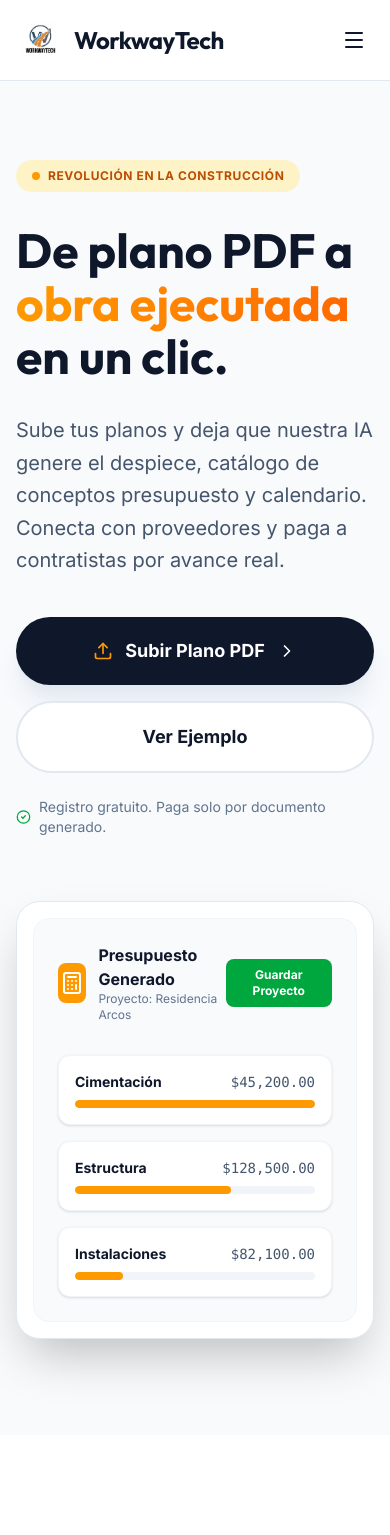
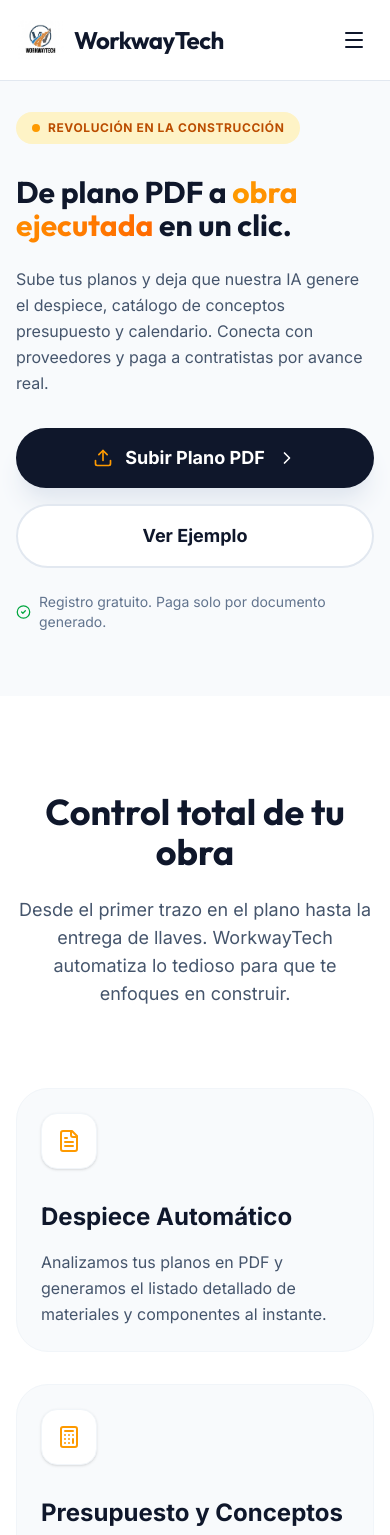
Before and after one commit to elibenson-workway/worwkay_landing, a React (Vite) app: page / in a window 390 px wide. Shown: the top 1535 px of the page. Built offline with nearby package versions, Linux system fonts and the light colour scheme.

Commit message:
fixe mobile

```diff
--- a/src/App.tsx
+++ b/src/App.tsx
@@ -107,14 +107,14 @@
       </nav>
 
       {/* Hero Section */}
-      <section className="pt-40 pb-24 px-4 relative overflow-hidden">
+      <section className="pt-28 sm:pt-40 pb-16 sm:pb-24 px-4 relative overflow-hidden">
         <div className="absolute top-0 left-1/2 -translate-x-1/2 w-full h-full -z-10 opacity-30 pointer-events-none">
           <div className="absolute top-[-10%] left-[-10%] w-[40%] h-[40%] bg-amber-200 blur-[120px] rounded-full" />
           <div className="absolute bottom-[-10%] right-[-10%] w-[40%] h-[40%] bg-orange-100 blur-[120px] rounded-full" />
         </div>
 
         <div className="max-w-7xl mx-auto">
-          <div className="grid lg:grid-cols-2 gap-16 items-center">
+          <div className="grid lg:grid-cols-2 gap-10 lg:gap-16 items-center">
             <motion.div
               initial={{ opacity: 0, x: -30 }}
               animate={{ opacity: 1, x: 0 }}
@@ -127,19 +127,19 @@
                 </span>
                 Revolución en la Construcción
               </div>
-              <h1 className="text-5xl md:text-7xl font-display font-bold text-slate-900 leading-[1.1] mb-8">
+              <h1 className="text-3xl sm:text-5xl md:text-7xl font-display font-bold text-slate-900 leading-[1.1] mb-6 sm:mb-8">
                 De plano PDF a <span className="text-transparent bg-clip-text bg-gradient-to-r from-amber-500 to-orange-500">obra ejecutada</span> en un clic.
               </h1>
-              <p className="text-xl text-slate-600 mb-10 leading-relaxed max-w-xl">
+              <p className="text-base sm:text-xl text-slate-600 mb-8 sm:mb-10 leading-relaxed max-w-xl">
                 Sube tus planos y deja que nuestra IA genere el despiece, catálogo de conceptos presupuesto y calendario. Conecta con proveedores y paga a contratistas por avance real.
               </p>
               <div className="flex flex-col sm:flex-row gap-4">
-                <button className="bg-slate-900 text-white px-10 py-5 rounded-full font-bold text-lg hover:bg-slate-800 transition-all shadow-xl shadow-slate-200 flex items-center justify-center gap-3 group">
+                <button className="w-full sm:w-auto bg-slate-900 text-white px-10 py-4 sm:py-5 rounded-full font-bold text-lg hover:bg-slate-800 transition-all shadow-xl shadow-slate-200 flex items-center justify-center gap-3 group">
                   <Upload className="w-5 h-5 text-amber-500" />
                   Subir Plano PDF
                   <ChevronRight className="w-5 h-5 group-hover:translate-x-1 transition-transform" />
                 </button>
-                <button className="bg-white text-slate-900 border-2 border-slate-200 px-10 py-5 rounded-full font-bold text-lg hover:bg-slate-50 transition-all flex items-center justify-center gap-2">
+                <button className="w-full sm:w-auto bg-white text-slate-900 border-2 border-slate-200 px-10 py-4 sm:py-5 rounded-full font-bold text-lg hover:bg-slate-50 transition-all flex items-center justify-center gap-2">
                   Ver Ejemplo
                 </button>
               </div>
@@ -152,7 +152,7 @@
               initial={{ opacity: 0, scale: 0.9, y: 30 }}
               animate={{ opacity: 1, scale: 1, y: 0 }}
               transition={{ delay: 0.2, duration: 0.8 }}
-              className="relative"
+              className="relative hidden lg:block"
             >
               <div className="bg-white rounded-3xl p-4 shadow-2xl border border-slate-200 relative z-10">
                 <div className="bg-slate-50 rounded-2xl p-6 border border-slate-100">
@@ -216,7 +216,7 @@
               <motion.div
                 key={index}
                 whileHover={{ y: -8 }}
-                className="p-10 rounded-[2rem] bg-slate-50 border border-slate-100 hover:border-amber-200 hover:shadow-xl hover:shadow-amber-500/5 transition-all duration-300"
+                className="p-6 lg:p-10 rounded-[2rem] bg-slate-50 border border-slate-100 hover:border-amber-200 hover:shadow-xl hover:shadow-amber-500/5 transition-all duration-300"
               >
                 <div className="w-14 h-14 bg-white rounded-2xl flex items-center justify-center shadow-sm mb-8 border border-slate-100">
                   {feature.icon}
@@ -256,7 +256,7 @@
                 ))}
               </div>
             </div>
-            <div className="relative">
+            <div className="relative hidden lg:block">
               <div className="aspect-square bg-slate-800 rounded-[3rem] p-8 border border-slate-700 shadow-2xl overflow-hidden group">
                 <img
                   src="https://picsum.photos/seed/construction/800/800"
@@ -332,12 +332,12 @@
 
       {/* CTA Final */}
       <section className="py-24 px-4 bg-slate-50">
-        <div className="max-w-5xl mx-auto bg-gradient-to-br from-slate-900 to-slate-800 rounded-[3rem] p-12 md:p-20 text-center relative overflow-hidden shadow-2xl">
+        <div className="max-w-5xl mx-auto bg-gradient-to-br from-slate-900 to-slate-800 rounded-[2rem] sm:rounded-[3rem] p-8 sm:p-12 md:p-20 text-center relative overflow-hidden shadow-2xl">
           <div className="absolute -top-24 -left-24 w-64 h-64 bg-amber-500/10 rounded-full blur-3xl" />
           <div className="absolute -bottom-24 -right-24 w-64 h-64 bg-orange-500/10 rounded-full blur-3xl" />
 
           <div className="relative z-10">
-            <h2 className="text-4xl md:text-6xl font-display font-bold text-white mb-8">La obra de tus sueños, <br />bajo control.</h2>
+            <h2 className="text-3xl sm:text-4xl md:text-6xl font-display font-bold text-white mb-6 sm:mb-8">La obra de tus sueños, <br />bajo control.</h2>
             <p className="text-slate-400 text-xl mb-12 max-w-2xl mx-auto">
               Únete a la nueva era de la construcción digital. Más eficiente, más transparente, más WorkwayTech.
             </p>
@@ -354,9 +354,10 @@
       </section>
 
       {/* Footer */}
-      <footer className="bg-white pt-24 pb-12 border-t border-slate-200">
-        <div className="max-w-7xl mx-auto px-4">
-          <div className="grid grid-cols-2 md:grid-cols-4 lg:grid-cols-5 gap-12 mb-20">
+      <footer className="bg-white pt-24 pb-12 border-t border-slate-200 relative overflow-hidden">
+        <div className="dot-grid absolute inset-0 pointer-events-none opacity-40" />
+        <div className="max-w-7xl mx-auto px-4 relative z-10">
+          <div className="grid grid-cols-1 sm:grid-cols-2 md:grid-cols-4 lg:grid-cols-5 gap-8 sm:gap-12 mb-20">
             <div className="col-span-2 lg:col-span-2">
               <div className="flex items-center gap-2 mb-8">
                 <img src="/logo.png" alt="WorkwayTech" className="h-10 w-auto" />
--- a/src/index.css
+++ b/src/index.css
@@ -1,5 +1,10 @@
 @import url('https://fonts.googleapis.com/css2?family=Inter:wght@400;500;600;700&family=Outfit:wght@400;500;600;700&display=swap');
 @import "tailwindcss";
+
+.dot-grid {
+  background-image: radial-gradient(circle, #94a3b8 1.5px, transparent 1.5px);
+  background-size: 32px 32px;
+}
 
 @theme {
   --font-sans: "Inter", ui-sans-serif, system-ui, sans-serif;
```
